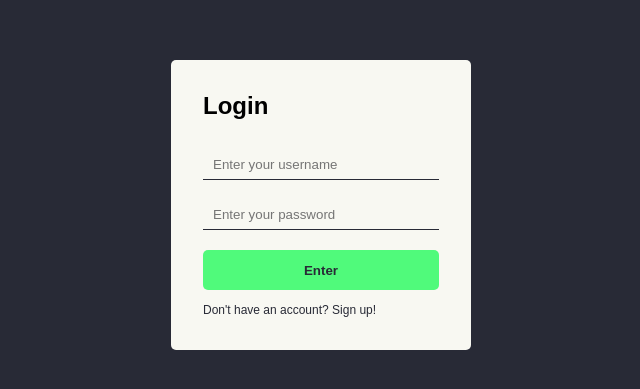
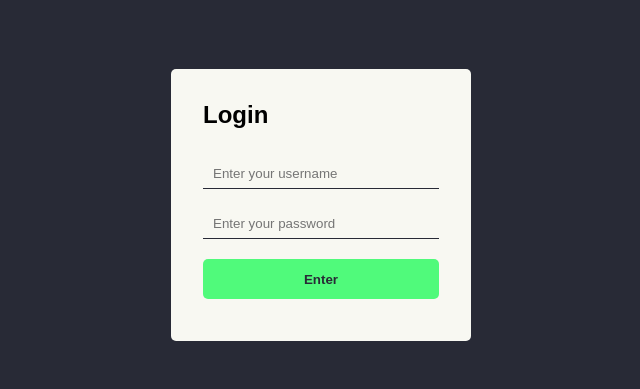
Before and after one commit to mark079/responsive-login, a plain HTML site: page index.html in a window 1280 px wide. Shown: the part 195-584 px from the top of the page, without its empty margins (319-959 px from the left). Drawn offline with Linux system fonts and the light colour scheme.

Commit message:
Removi a ancora

```diff
--- a/index.html
+++ b/index.html
@@ -19,7 +19,6 @@
                 <input type="password" name="password" id="password" placeholder="Enter your password">
             </div>
             <button class="btn-submit">Enter</button>
-            <a href="#" class="sign-up">Don't have an account? Sign up!</a>
         </form>
     </main>
 </body>
```
